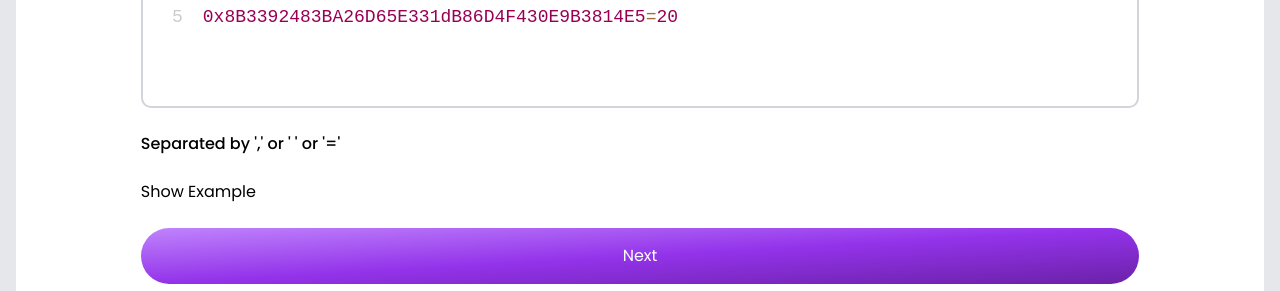
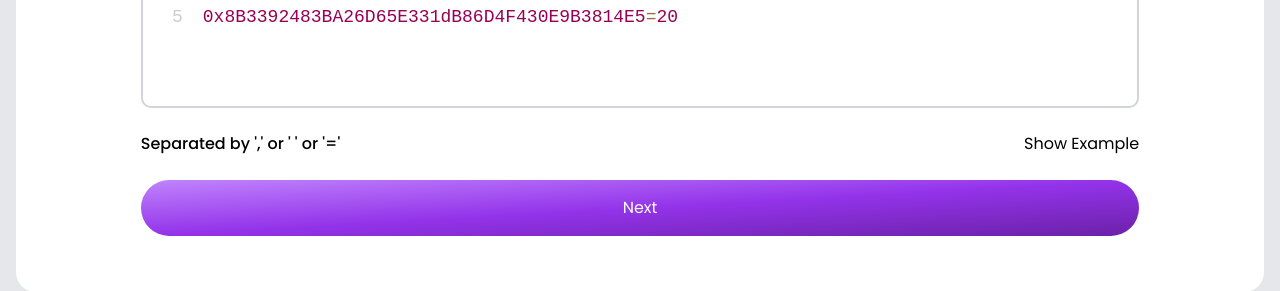
Before and after one commit to vijaynagavelu/gather, a React (Create React App) app: page / in a window 1280 px wide. Shown: the part 1440-1731 px from the top of the page. Built offline with nearby package versions, Linux system fonts and the light colour scheme.

Commit message:
small update

```diff
--- a/src/App.js
+++ b/src/App.js
@@ -221,6 +221,7 @@ export default function App() {
           />
         </div>
 
+        <div className="flex justify-between">
           <div className="pb-4 font-medium">Separated by ',' or ' ' or '='</div>
           <div className="pb-4 cursor-pointer my-popup">
             <Popup className="popups"
@@ -237,6 +238,8 @@ export default function App() {
                 </div>
               )}
             </Popup>
+          </div>
+
         </div>
 
         <button className="bg-gradient-to-br from-purple-400 via-purple-600 to-purple-800 p-4 mb-6 rounded-full text-white" onClick={() => { handleProceed() }}>Next</button>
```
Lines whose indentation alone changed are shown as unchanged.
